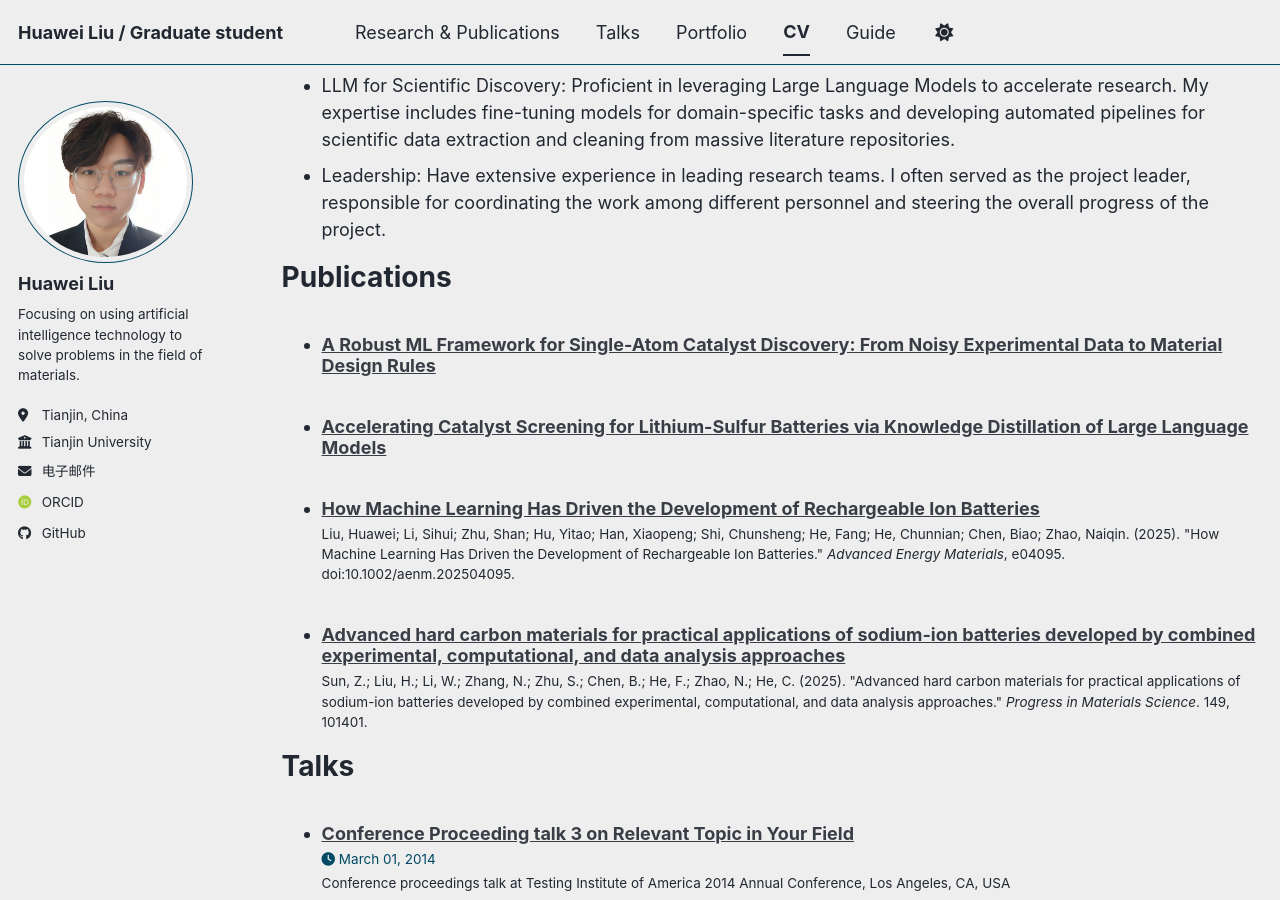
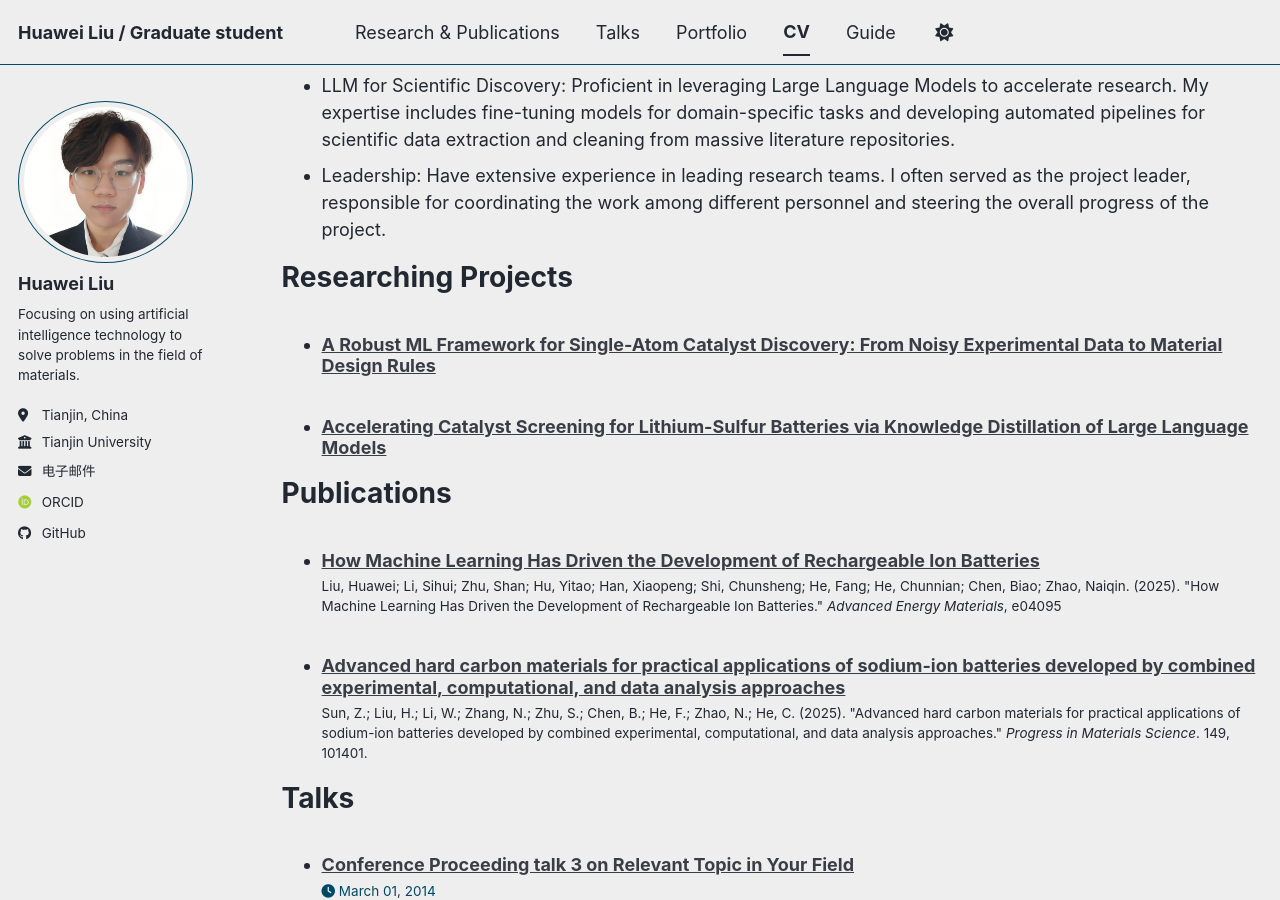
Before and after one commit to erweixi/erweixi.github.io, a Jekyll site: the page built from _pages/cv.md, in a window 1280 px wide and 900 px high, scrolled down 373 px. Built offline with Jekyll 4.4.1, drawn with Linux system fonts in a browser that asks for light colours; some web fonts are replaced; a script bundle is joined from its source files by our own code; library files that are not in the unit come from our copies.

Commit message:
更改了cv格式

```diff
--- a/_pages/cv.md
+++ b/_pages/cv.md
@@ -21,10 +21,20 @@ Skills
 * LLM for Scientific Discovery: Proficient in leveraging Large Language Models to accelerate research. My expertise includes fine-tuning models for domain-specific tasks and developing automated pipelines for scientific data extraction and cleaning from massive literature repositories.
 * Leadership: Have extensive experience in leading research teams. I often served as the project leader, responsible for coordinating the work among different personnel and steering the overall progress of the project.
 
+Researching Projects
+======
+  <ul>{% for post in site.publications reversed %}
+    {% if post.venue == 'Research Project' %}
+      {% include archive-single-cv.html %}
+    {% endif %}
+  {% endfor %}</ul>
+
 Publications
 ======
   <ul>{% for post in site.publications reversed %}
-    {% include archive-single-cv.html %}
+    {% if post.venue != 'Research Project' %}
+      {% include archive-single-cv.html %}
+    {% endif %}
   {% endfor %}</ul>
 
 Talks
--- a/_publications/2025-07-23-paper-number-1.md
+++ b/_publications/2025-07-23-paper-number-1.md
@@ -9,7 +9,7 @@ venue: "Advanced Energy Materials"
 slidesurl:
 paperurl: "https://doi.org/10.1002/aenm.202504095"
 bibtexurl:
-citation: 'Liu, Huawei; Li, Sihui; Zhu, Shan; Hu, Yitao; Han, Xiaopeng; Shi, Chunsheng; He, Fang; He, Chunnian; Chen, Biao; Zhao, Naiqin. (2025). &quot;How Machine Learning Has Driven the Development of Rechargeable Ion Batteries.&quot; <i>Advanced Energy Materials</i>, e04095. doi:10.1002/aenm.202504095.'
+citation: 'Liu, Huawei; Li, Sihui; Zhu, Shan; Hu, Yitao; Han, Xiaopeng; Shi, Chunsheng; He, Fang; He, Chunnian; Chen, Biao; Zhao, Naiqin. (2025). &quot;How Machine Learning Has Driven the Development of Rechargeable Ion Batteries.&quot; <i>Advanced Energy Materials</i>, e04095'
 ---
 
 ---
```
